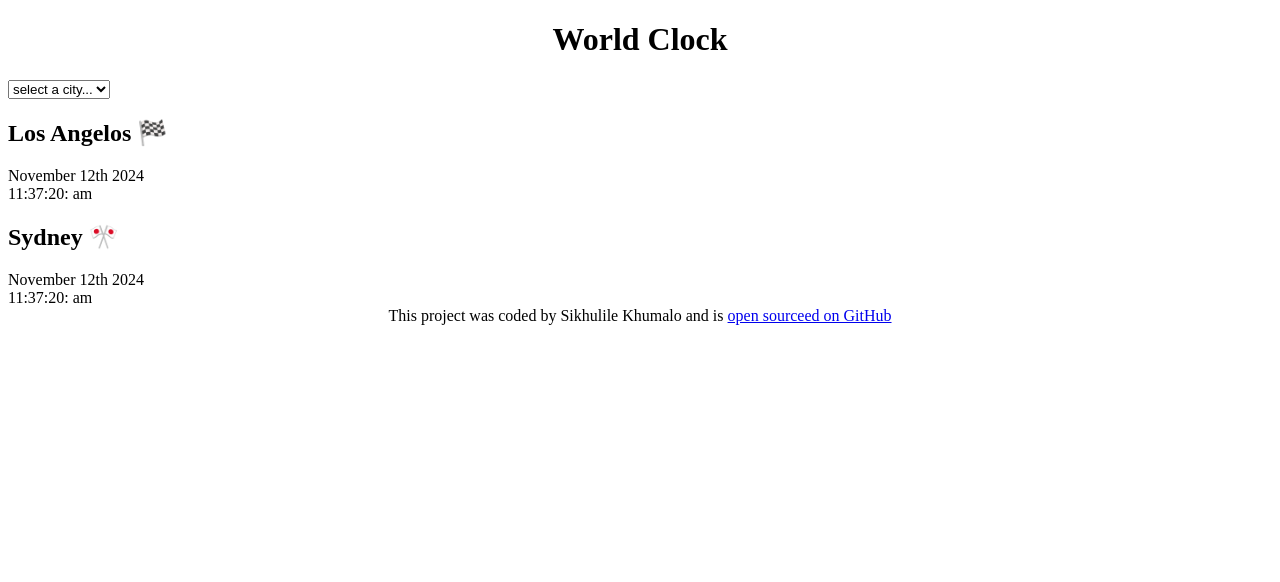
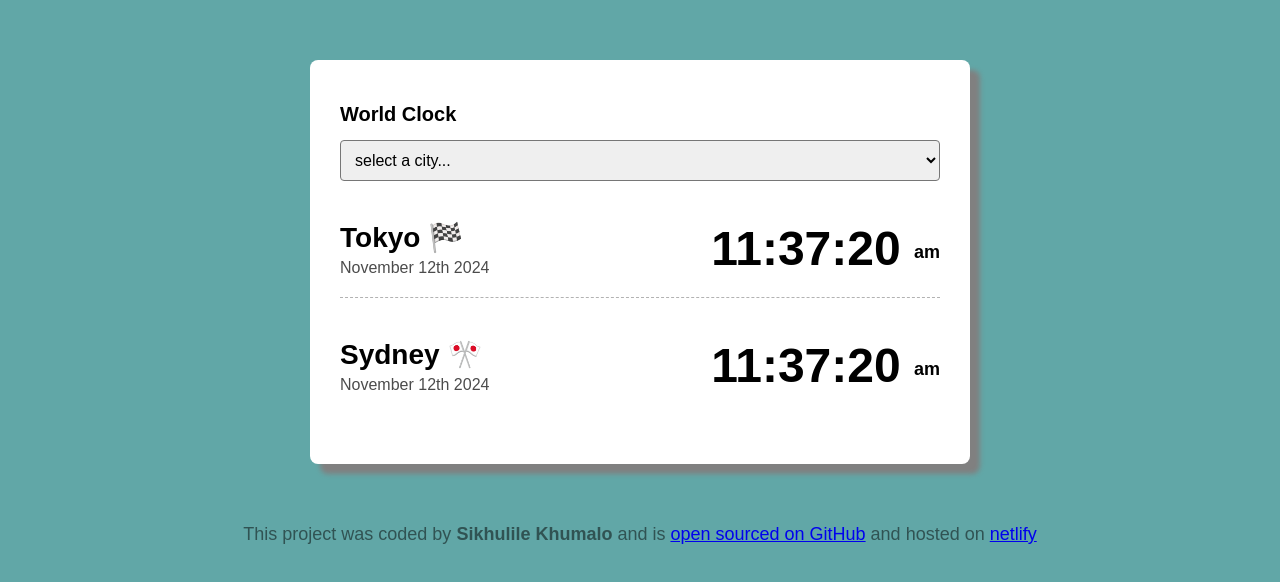
Before and after one commit to Khmsik/SheCodes-World-Clock, a plain HTML site: page index.html in a window 1280 px wide. Drawn offline with Linux system fonts and the light colour scheme.

Commit message:
styled the project with css

```diff
--- a/css/style.css
+++ b/css/style.css
@@ -1,6 +1,55 @@
+body {
+  background-color: #61a7a7;
+  font-family: sans-serif;
+}
+.container {
+  max-width: 600px;
+  margin: 60px auto;
+  background: white;
+  padding: 30px;
+  box-shadow: 10px 10px 5px grey;
+  border-radius: 8px;
+}
 h1 {
-  text-align: center;
+  font-family: sans-serif;
+  font-size: 20px;
+}
+h2 {
+  margin: 0 0 5px;
+  font-size: 28px;
+}
+.date {
+  opacity: 0.7;
+}
+.city {
+  display: flex;
+  justify-content: space-between;
+  margin: 20px 0;
+  border-bottom: 1px dashed rgba(0, 0, 0, 0.3);
+  padding: 20px 0;
+}
+.city:last-child {
+  border: none;
+}
+.time {
+  font-size: 48px;
+  font-weight: bold;
+}
+.time small {
+  font-size: 18px;
+  line-height: 36px;
+  vertical-align: middle;
+}
+select {
+  display: block;
+  width: 100%;
+  padding: 10px;
+  border-radius: 4px;
+  font-size: 16px;
+  font-family: sans-serif;
 }
 footer {
   text-align: center;
+  font-size: 18px;
+  color: rgba(0, 0, 0, 0.5);
 }
--- a/index.html
+++ b/index.html
@@ -16,20 +16,28 @@
         <option value="">Paris</option>
       </select>
       <div class="city">
-        <h2>Los Angelos 🏁</h2>
-        <div class="date">November 12th 2024</div>
-        <div class="time">11:37:20: am</div>
+        <div>
+          <h2>Tokyo 🏁</h2>
+          <div class="date">November 12th 2024</div>
+        </div>
+        <div class="time">11:37:20 <small>am</small></div>
       </div>
       <div class="city">
-        <h2>Sydney 🎌</h2>
-        <div class="date">November 12th 2024</div>
-        <div class="time">11:37:20: am</div>
+        <div>
+          <h2>Sydney 🎌</h2>
+          <div class="date">November 12th 2024</div>
+        </div>
+        <div class="time">11:37:20 <small>am</small></div>
       </div>
     </div>
     <footer>
-      This project was coded by Sikhulile Khumalo and is
+      This project was coded by <strong>Sikhulile Khumalo</strong> and is
       <a href="https://github.com/Khmsik/SheCodes-World-Clock" target="_blank"
-        >open sourceed on GitHub</a
+        >open sourced on GitHub</a
+      >
+      and hosted on
+      <a href="https://khumaloworldclock.netlify.app/" target="_blank"
+        >netlify</a
       >
     </footer>
     <script src="Javascript/script.js"></script>
```
